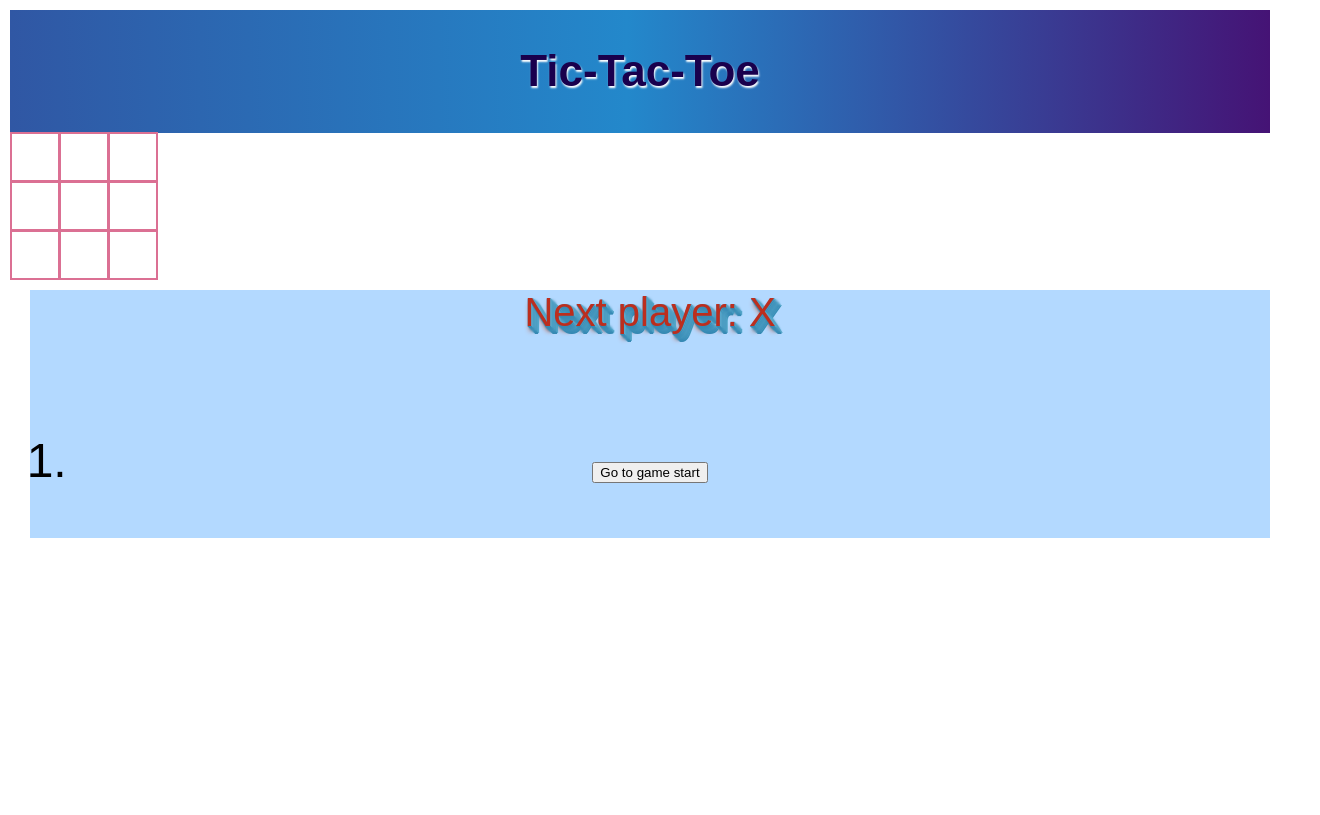
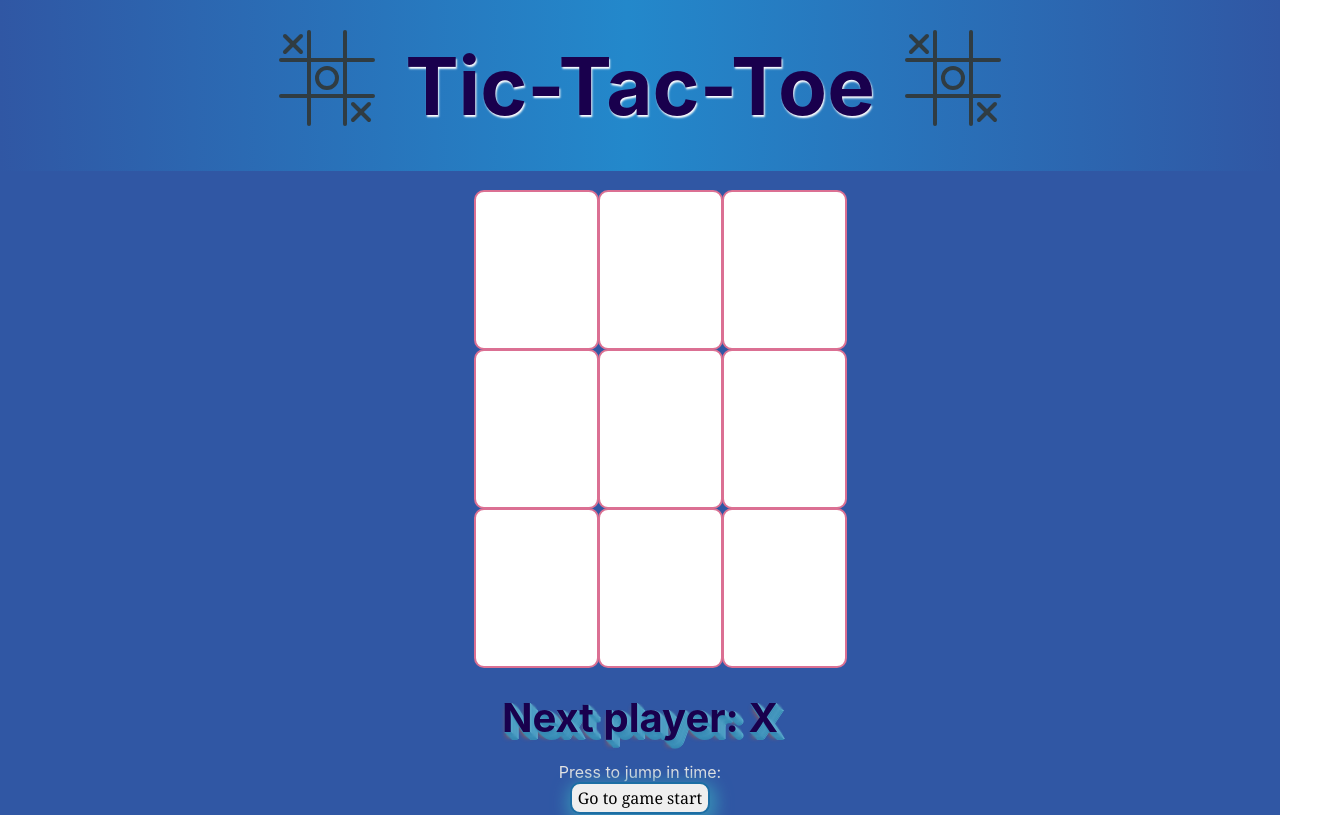
Before and after one commit to seanbabb/tic-tac-toe, a React (Create React App) app: page / in a window 1280 px wide. Shown: the top 815 px of the page, 1320 px wide, since content can reach past the window. Built offline with nearby package versions, Linux system fonts and the light colour scheme.

Commit message:
added logo to header and additional component styling

```diff
--- a/src/App.js
+++ b/src/App.js
@@ -6,15 +6,24 @@ import calculateWinner from './components/Helpers/Helpers';
 
 const GameApp = styled.div`
     text-align: center;
+    background: #3057a4;
+`;
+const GameBoard = styled.div`
+    display: flex;
+    flex-direction: row;
+    justify-content: center;
+    padding: 20px;
+    min-height: 30vh;
+    width: 100%;
 `;
 const GameInfo = styled.div`
-    background-color: #b3d9ff;
-    margin-left: 20px;
+    margin: 5px;
 `;
 const GameStatus = styled.div`
-    color: #bc2e1e;
+    color: #19004d;
     font-size: 2.5rem;
-    margin: 10px;
+    font-weight: bold;
+    margin: 1px;
     text-shadow:
     0 1px 0px #378ab4, 1px 0 0px #5dabcd,
     1px 2px 1px #378ab4, 2px 1px 1px #5dabcd,
@@ -26,8 +35,28 @@ const GameStatus = styled.div`
     7px 8px 0px #378ab4, 8px 7px 0px #5dabcd,
     2px 5px 5px #ce5937;
 `;
-const GameHistory = styled.ol`
-    padding: 50px;
+const GameHistory = styled.div`
+    margin: 20px;
+    padding: 0 80px 75px;
+    color: #e3e3e3;
+    font-size: 1rem;
+`;
+const HistoryButton = styled.button`
+    font-size: 16px;
+    line-height: 16px;
+    padding: 6px;
+    border-radius: 10px;
+    font-family: Georgia, serif;
+    font-weight: normal;
+    box-shadow: #378ab4 2px 5px 15px 5px;
+    border: 2px solid #1c6ea4;
+
+    &:hover {
+        background: #99ddff;
+    }
+    &:active {
+        background: #ce5937;
+    }
 `;
 
 export class App extends Component {
@@ -76,9 +105,9 @@ export class App extends Component {
                 'Go to move #' + move:
                 'Go to game start';
             return (
-                <li key={move}>
-                    <button onClick={() => this.jumpTo(move)}>{desc}</button>
-                </li>
+                <div key={move}>
+                    <HistoryButton onClick={() => this.jumpTo(move)}>{desc}</HistoryButton>
+                </div>
             );
         });
 
@@ -92,15 +121,17 @@ export class App extends Component {
         return (
             <GameApp>
                 <AppHeader />
-                <div className="game-board">
+                <GameBoard>
                    <Board
                         squares={current.squares}
                         onClick={(i) => this.handleClick(i)}
                    />
-                </div>
+                </GameBoard>
                 <GameInfo>
                     <GameStatus>{status }</GameStatus>
-                    <GameHistory>{moves}</GameHistory>
+                    <GameHistory>
+                        Press to jump in time: {moves}
+                    </GameHistory>
                 </GameInfo>
             </GameApp>
         )
--- a/src/components/AppHeader/AppHeader.jsx
+++ b/src/components/AppHeader/AppHeader.jsx
@@ -1,22 +1,30 @@
 import React, { Component } from 'react';
 import styled from 'styled-components';
+import logo from './logo.svg';
 
 const Header = styled.header`
     background: #3057a4;
-    background: -moz-linear-gradient(left, #3057a4 0%, #2388cb 49%, #451375 100%);
-    background: -webkit-linear-gradient(left, #3057a4 0%, #2388cb 49%, #451375 100%);
-    background: linear-gradient(to right, #3057a4 0%, #2388cb 49%, #451375 100%);
+    background: -moz-linear-gradient(left, #3057a4 0%, #2388cb 49%, #3057a4 100%);
+    background: -webkit-linear-gradient(left, #3057a4 0%, #2388cb 49%, #3057a4 100%);
+    background: linear-gradient(to right, #3057a4 0%, #2388cb 49%, #3057a4 100%);
     min-height:10vh;
     width: 100%;
     display: flex;
     flex-direction: row;
     justify-content: center;
+    align items: center;
+`;
+
+const Logo = styled.img`
+    height: 6rem;
+    pointer-events: none;
+    margin: 30px;
 `;
 
 const AppTitle = styled.h1`
     text-shadow: 1px 2px 2px #ffffff;
     color: #19004d;
-    font-size: 2.75rem;
+    font-size: 5rem;
     line-height: 4rem;
     fold-weight: bold;
     min-width: 300px;
@@ -26,7 +34,9 @@ export default class AppHeader extends Component {
     render() {
         return (
             <Header>
+                <Logo src={logo} alt="Logo" />
                 <AppTitle>Tic-Tac-Toe</AppTitle>
+                <Logo src={logo} alt="Logo" />
             </Header>
         )
     }
--- a/src/components/Square/Square.jsx
+++ b/src/components/Square/Square.jsx
@@ -5,12 +5,13 @@ const SquareButton = styled.button`
     background: #fff;
     color: red;
     float: left;
-    height: 50px;
-    width: 50px;
+    min-height: 20vh;
+    min-width: 125px;
     margin: -1px -1px 0 0;
-    padding: 0;
+    padding: 2px;
     border: 2px solid #db7093;
-    font-size: 4rem;
+    border-radius: 10px;
+    font-size: 8rem;
     font-weight: bold;
     line-height: .5;
     text-align: center;
--- a/src/index.css
+++ b/src/index.css
@@ -1,7 +1,16 @@
 body {
-    font: 3rem "Century Gothic", Futura, sans-serif;
-    margin: 10px;
-}
+    margin: 0;
+    font-family: -apple-system, BlinkMacSystemFont, 'Segoe UI', 'Roboto', 'Oxygen',
+      'Ubuntu', 'Cantarell', 'Fira Sans', 'Droid Sans', 'Helvetica Neue',
+      sans-serif;
+    -webkit-font-smoothing: antialiased;
+    -moz-osx-font-smoothing: grayscale;
+  }
+
+  code {
+    font-family: source-code-pro, Menlo, Monaco, Consolas, 'Courier New',
+      monospace;
+  }
 
 #root {
     min-width: 500px;
```
Also changed, not shown: src/components/AppHeader/logo.svg (added).
